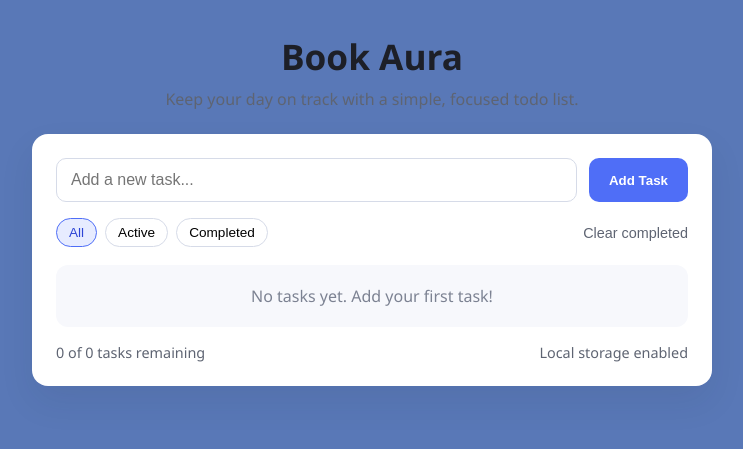
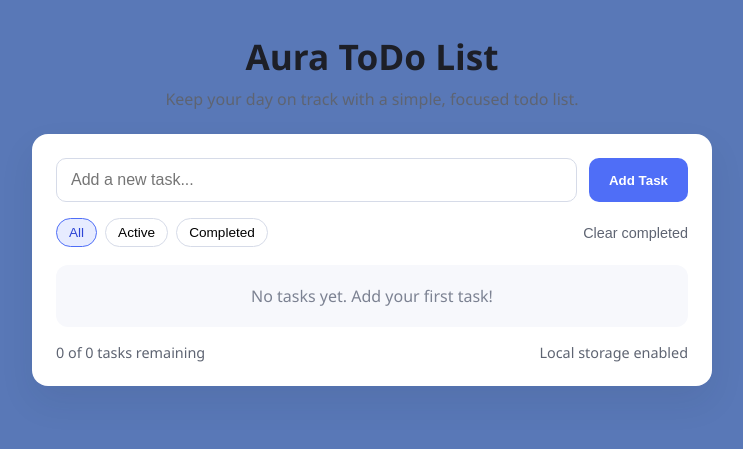
Before and after one commit to dilsharadissanayake0-dev/Aura-ToDoList, a website: page src/index.html in a window 1280 px wide. Shown: the whole page, without its empty margins (268-1011 px from the left). Drawn offline with Linux system fonts and the light colour scheme.

Commit message:
update name

```diff
--- a/src/index.html
+++ b/src/index.html
@@ -9,7 +9,7 @@
   <body>
     <main class="page">
       <header class="header">
-        <h1>Book Aura</h1>
+        <h1>Aura ToDo List</h1>
         <p>Keep your day on track with a simple, focused todo list.</p>
       </header>
 
```
